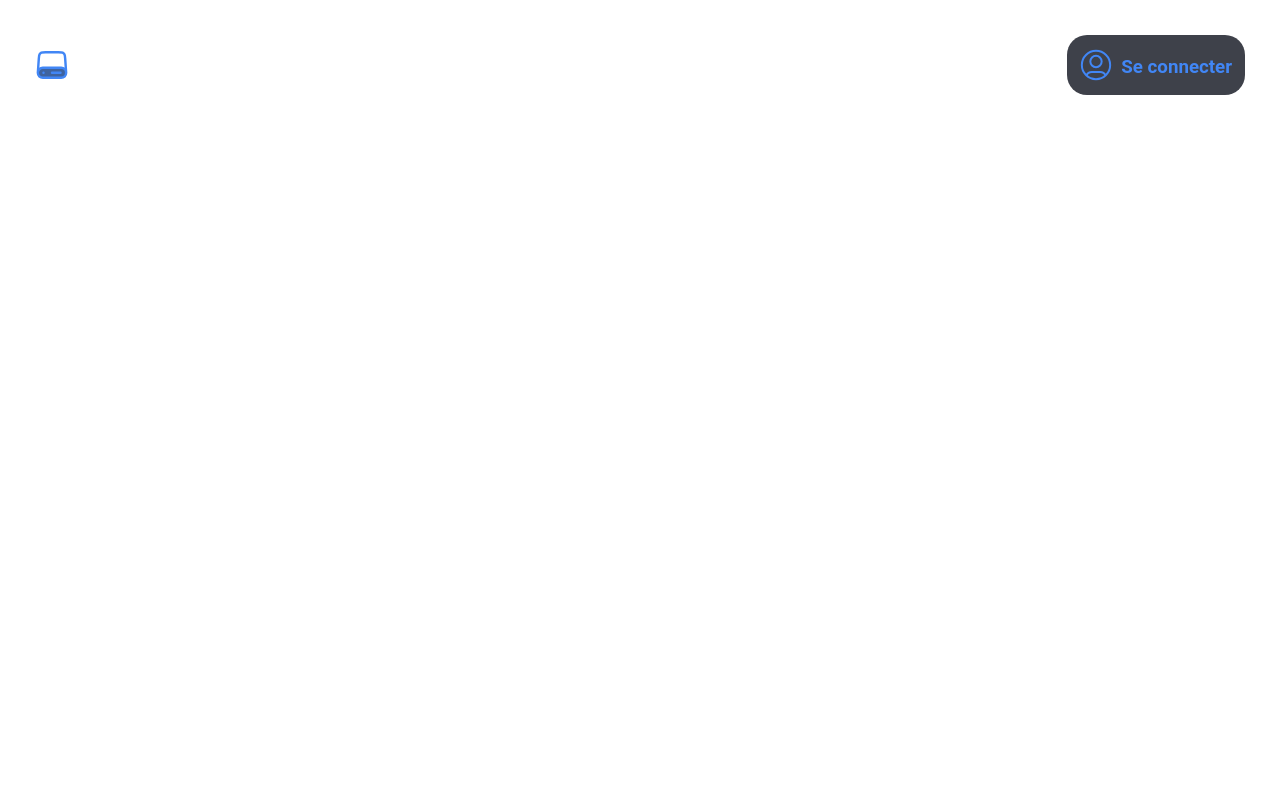
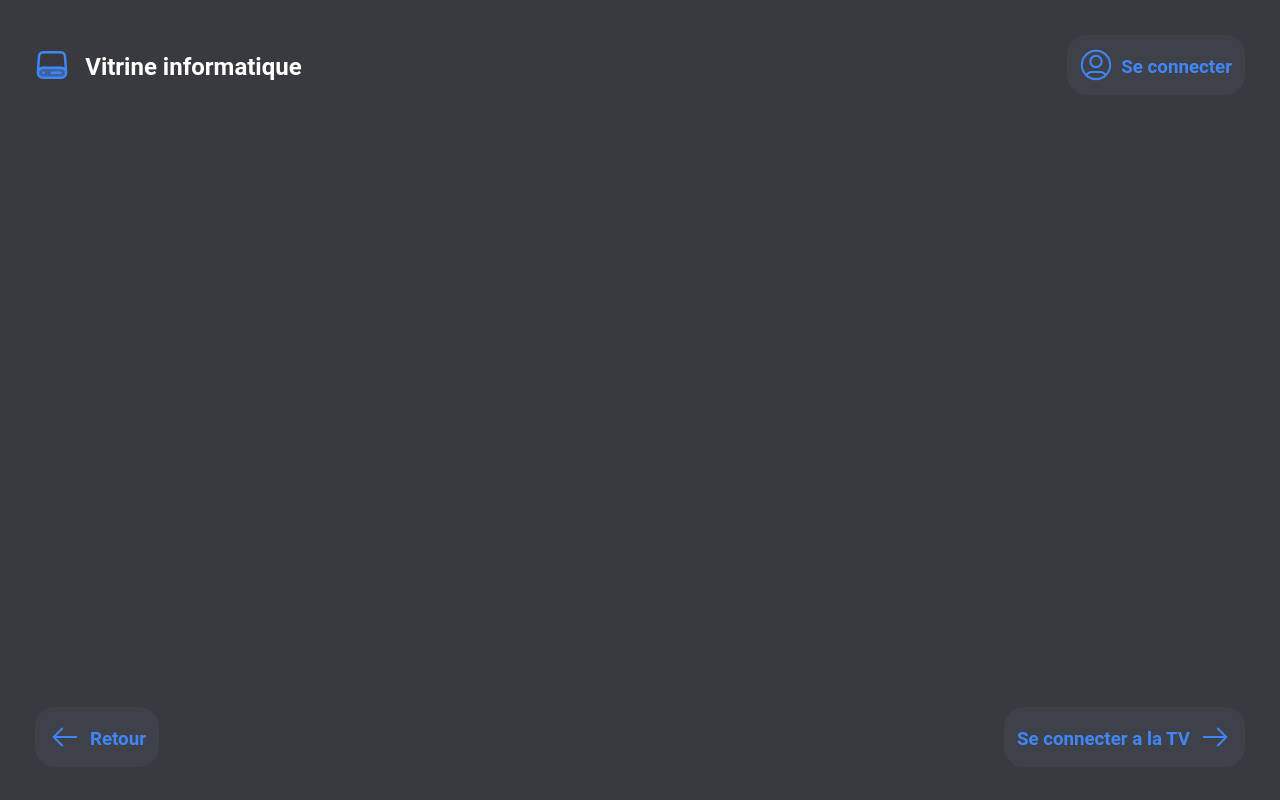
Before and after one commit to 2143781-Ouellette-Antoine/vitrine-info-cegep-site-web-original, a PHP site: page /vitrine-info/fractales.php in a window 1280 px wide. Run offline with PHP 8.4, Linux system fonts and the light colour scheme.

Commit message:
Coded Footer

```diff
--- a/css/styles.css
+++ b/css/styles.css
@@ -10,6 +10,7 @@
 html, body {
     width: 100%;
     height: 100%;
+    background: #393A3F;;
 }
 h2, h3 {
     padding-top: 0.2em;
@@ -96,9 +97,23 @@ h2, h3 {
     height: 2.125em;
 }
 
+#FooterBar {
+    position: fixed;
+    top: 84vh;
+    left: 0;
+    display: flex;
+    flex-direction: row;
+    justify-content: space-between;
+    padding: 2.2em;
+    width: 100%;
+}
+
 .text-align-center {
     text-align: center;
 }
 .font-accent-color {
     color: #4186F5;
 }
+.display-none {
+    display: none;
+}
--- a/fractales.php
+++ b/fractales.php
@@ -23,3 +23,17 @@ require 'include/html-head.inc';
         <h3 class="font-accent-color VerticalButtonText">Se connecter</h3>
     </a>
 </div>
+
+<!-- Content -->
+<div class="grid">
+
+
+</div>
+
+<?php
+$_SESSION['BACK_BUTTON'] = true;
+$_SESSION['BACK_PAGE_PATH'] = "index.php";
+$_SESSION['FOOTER_ACTION_PATH'] = "tv.php";
+$_SESSION['FOOTER_ACTION_TEXT'] = "Se connecter a la TV";
+require 'include/footer.inc';
+?>
--- /dev/null
+++ b/include/footer.inc
@@ -0,0 +1,18 @@
+<?php
+/**
+ *
+ * @author Antoine Ouellette
+ */
+?>
+<!-- Footer Bar -->
+<div id="FooterBar">
+    <a class="VerticalButton" href="<?php echo $_SESSION['BACK_PAGE_PATH']; ?>">
+        <img src="medias/arrow-left.svg" alt="Icone fleche" id="BackIcon">
+        <h3 class="font-accent-color"><?php echo $_SESSION['BACK_BUTTON'] ? "Retour" : "Quitter"; ?></h3>
+    </a>
+
+    <a class="VerticalButton <?php echo $_SESSION['FOOTER_ACTION_PATH']=="" ? "display-none" : ""; ?>" href="<?php echo $_SESSION['FOOTER_ACTION_PATH']; ?>">
+        <h3 class="font-accent-color VerticalButtonText"><?php echo $_SESSION['FOOTER_ACTION_TEXT']; ?></h3>
+        <img src="medias/arrow-left.svg" style="rotate: 180deg" alt="Icone connexion" class="VerticalButtonIcon">
+    </a>
+</div>
--- a/index.php
+++ b/index.php
@@ -14,6 +14,7 @@ require 'include/html-head.inc';
 <div id="box">
 
     <div class="fixed">
+        <!-- Navigation Bar -->
         <div class="NavigationBar">
             <a id="PageTitle" href="index.php">
                 <img src="medias/server.svg" alt="Icone serveur" id="PageIcon">
```
